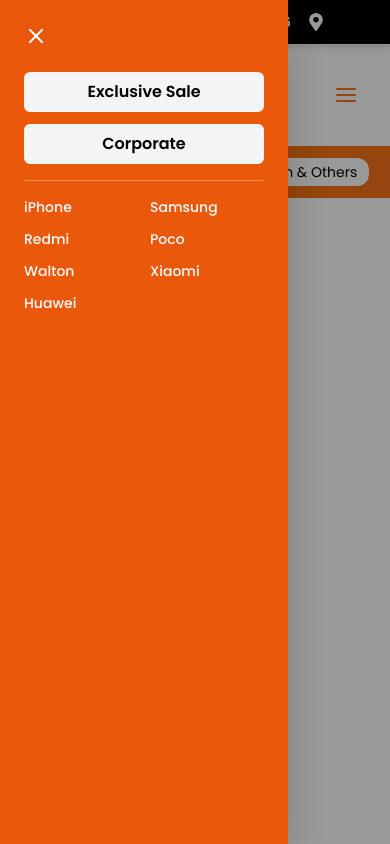
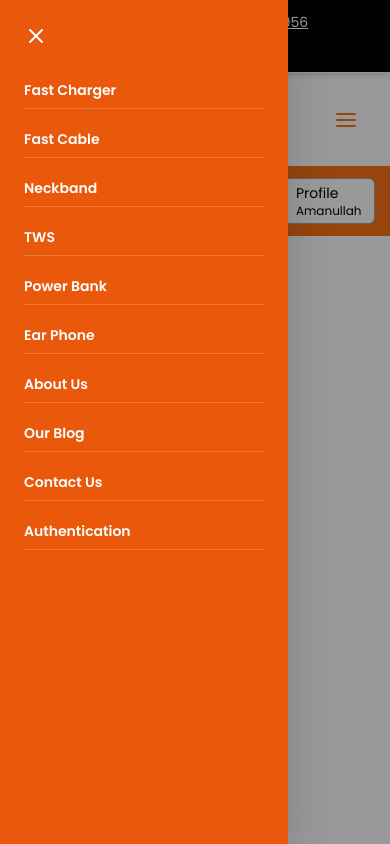
Before and after one commit to alifhossain07/stech-frontend, a Next.js app: page / in a window 390 px wide. Both pictures are taken after a click on the button 345 px from the left and 95 px from the top of the page. Built offline with nearby package versions, Linux system fonts and the light colour scheme.

Commit message:
Navbar Done(complete Responsive)

```diff
--- a/app/globals.css
+++ b/app/globals.css
@@ -7,3 +7,35 @@
 html, body {
   font-family: var(--font-poppins), sans-serif;
 }
+
+html,
+body {
+  overflow-x: hidden;
+}
+@keyframes slideIn {
+  from {
+    transform: translateX(-100%);
+  }
+  to {
+    transform: translateX(0);
+  }
+}
+
+.animate-slideIn {
+  animation: slideIn 0.3s ease-out forwards;
+}
+
+@keyframes pulseScaleColor {
+  0%, 100% {
+    transform: scale(1);
+    color: white;
+  }
+  50% {
+    transform: scale(1.2);
+    color: black;
+  }
+}
+
+.animate-pulseScaleColor {
+  animation: pulseScaleColor 1.5s infinite ease-in-out;
+}
--- a/components/layout/Navbar.tsx
+++ b/components/layout/Navbar.tsx
@@ -20,19 +20,24 @@
     <header className="w-full relative z-50">
       {/* Top Bar */}
       <div className="py-3 shadow-md border-b border-gray-100 bg-black text-white">
-        <div className="w-10/12 mx-auto flex flex-col md:flex-row justify-between gap-3 md:gap-0">
-          {/* Left - Info Links */}
-          <div className="flex flex-wrap justify-center md:justify-start font-semibold 0 gap-4 text-sm">
-            <div className="font-semibold  text-center md:text-right text-sm">
-              Contact Us 24/7: +--854789956
+        <div className="w-10/12 mx-auto flex flex-col sm:flex-row items-center justify-between gap-2 text-sm text-white md:font-semibold text-center sm:text-left">
+  {/* Left - Contact */}
+  <div className="flex items-center justify-center sm:justify-start gap-2">
+    <span>Contact Us 24/7:</span>
+    <a href="tel:+--854789956" className="underline hover:text-yellow-300">
+      +--854789956
+    </a>
   </div>
-            <div className="flex items-center gap-2">
+
+  {/* Right - Store Location */}
+  <div className="flex items-center justify-center sm:justify-end gap-2">
     <FaMapMarkerAlt className="text-lg" />
-              <span className="hidden sm:inline">Store Locations</span>
+    <span className="sm:inline">Store Locations</span>
   </div>
 </div>
+
         </div>
-      </div>
+
 
       {/* Middle Section */}
       <div className="w-10/12 mx-auto py-8 flex flex-col md:flex-row items-center justify-between  gap-4 md:gap-0">
@@ -43,7 +48,7 @@
             alt="Like Telecom Logo"
             width={140}
             height={140}
-            className="object-contain"
+            className="object-contain  w-28 sm:w-32 md:w-36 lg:w-40 h-auto"
           />
 
           {/* Mobile Menu Icon */}
@@ -91,19 +96,23 @@
             <FiGift className="text-xl mr-1 animate-pulseScaleColor" /> Offers
           </button>
 
-
           {/* Language Dropdown */}
-  <div className="relative">
+         <div className="relative inline-block">
   <button
     onClick={() => setOpen(!open)}
-      className=" border border-gray-400 px-5 lg:px-6 py-2 h-[46px] flex items-center gap-2 rounded-md text-sm lg:text-base"
+    className="border border-gray-400 px-5 lg:px-6 py-2 h-[46px] flex items-center gap-2 rounded-md text-sm lg:text-base bg-white"
   >
     <span className="underline">English</span>
     <FiChevronDown className="text-black text-2xl" />
   </button>
 
-    {open && (
-      <div className="absolute left-0 top-full mt-2 bg-white border border-gray-300 rounded-md shadow-md w-32 z-50">
+  {/* Dropdown */}
+  <div
+    className={`absolute left-0 top-full mt-2 bg-white border border-gray-300 rounded-md shadow-md w-32 z-50 transform transition-all duration-200 ease-out ${
+      open ? "opacity-100 visible translate-y-0" : "opacity-0 invisible -translate-y-2"
+    }`}
+    style={{ position: "absolute", overflow: "hidden", willChange: "transform" }}
+  >
     <button className="block w-full text-left px-4 py-2 hover:bg-gray-100">
       English
     </button>
@@ -111,9 +120,7 @@
       Bangla
     </button>
   </div>
-    )}
 </div>
-
           <button className=" border border-gray-400 px-5 lg:px-6 py-2 h-[46px] rounded-md flex items-center gap-3 text-sm">
             <div className="flex items-center gap-2">
               <FiShoppingCart className="text-3xl" />
@@ -134,7 +141,6 @@
             </div>
           </button>
         </div>
-
       </div>
 
       {/* Navigation Bar */}
@@ -175,19 +181,35 @@
           </ul>
 
           {/* Right Button */}
-
         </div>
 
         {/* MOBILE: Offers, Cart, Login */}
         <div className="md:hidden  mx-auto py-3 flex flex-wrap justify-center gap-3">
-          <button className="flex items-center gap-1 bg-orange-400 text-white px-3 py-1 rounded-xl text-sm">
-            <FiGift /> Offers
+          <button
+            className="flex items-center gap-1 text-white px-3 rounded-xl text-sm lg:text-base"
+            style={{
+              background: "linear-gradient(to bottom, #FFD522, #FF6B01)",
+            }}
+          >
+            <FiGift className="text-xl mr-1 animate-pulseScaleColor" /> Offers
           </button>
-          <button className="bg-white text-black px-3 py-1 rounded-xl flex items-center gap-1 text-sm">
-            <FiShoppingCart /> 01 Items
+          <button className=" bg-white border border-gray-400 px-3 h-[46px] rounded-md flex items-center gap-3 text-sm">
+            <div className="flex items-center gap-2">
+              <FiShoppingCart className="text-3xl" />
+              <div className="text-left">
+                <h1 className="text-sm">Cart</h1>
+                <p className="text-xs">01 Items</p>
+              </div>
+            </div>
           </button>
-          <button className="bg-white text-black px-3 py-1 rounded-xl flex items-center gap-1 text-sm">
-            <FiUser /> Login & Others
+          <button className="border px-3 bg-white border-gray-400 h-[46px] rounded-md flex items-center gap-1 text-sm lg:text-base">
+            <div className="flex items-center gap-2">
+              <FiUser className="text-3xl" />
+              <div className="text-left">
+                <h1 className="text-sm">Profile</h1>
+                <p className="text-xs">Amanullah</p>
+              </div>
+            </div>
           </button>
         </div>
       </div>
@@ -212,31 +234,28 @@
                 <FiX />
               </button>
 
-              {/* Links */}
-              <div className="space-y-3">
-                <button className="bg-gray-100 text-black w-full py-2 rounded-md">
-                  Exclusive Sale
-                </button>
-                <button className="bg-gray-100 text-black w-full py-2 rounded-md">
-                  Corporate
-                </button>
+              <ul className="space-y-3">
+              {[
+                "Fast Charger",
+                "Fast Cable",
+                "Neckband",
+                "TWS",
+                "Power Bank",
+                "Ear Phone",
+                "About Us",
+                "Our Blog",
+                "Contact Us",
+                "Authentication",
+              ].map((item, i) => (
+                <li
+                  key={i}
+                  className="py-2 border-b border-white/20 text-sm hover:text-yellow-200 transition"
+                >
+                  {item}
+                </li>
+              ))}
+            </ul>
             </div>
-
-              <div className="border-t border-white/30 my-4"></div>
-
-              {/* Category List */}
-              <div className="grid grid-cols-2 gap-3 text-sm font-medium">
-                <p>iPhone</p>
-                <p>Samsung</p>
-                <p>Redmi</p>
-                <p>Poco</p>
-                <p>Walton</p>
-                <p>Xiaomi</p>
-                <p>Huawei</p>
-              </div>
-            </div>
-
-
           </div>
         </>
       )}
```
Lines whose indentation alone changed are shown as unchanged.
